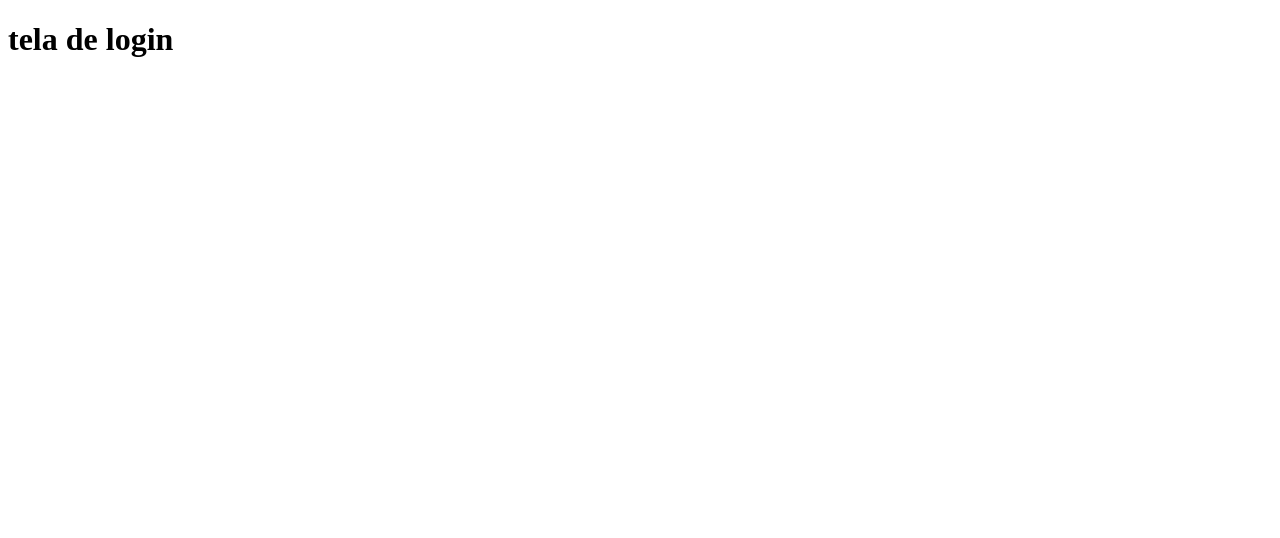
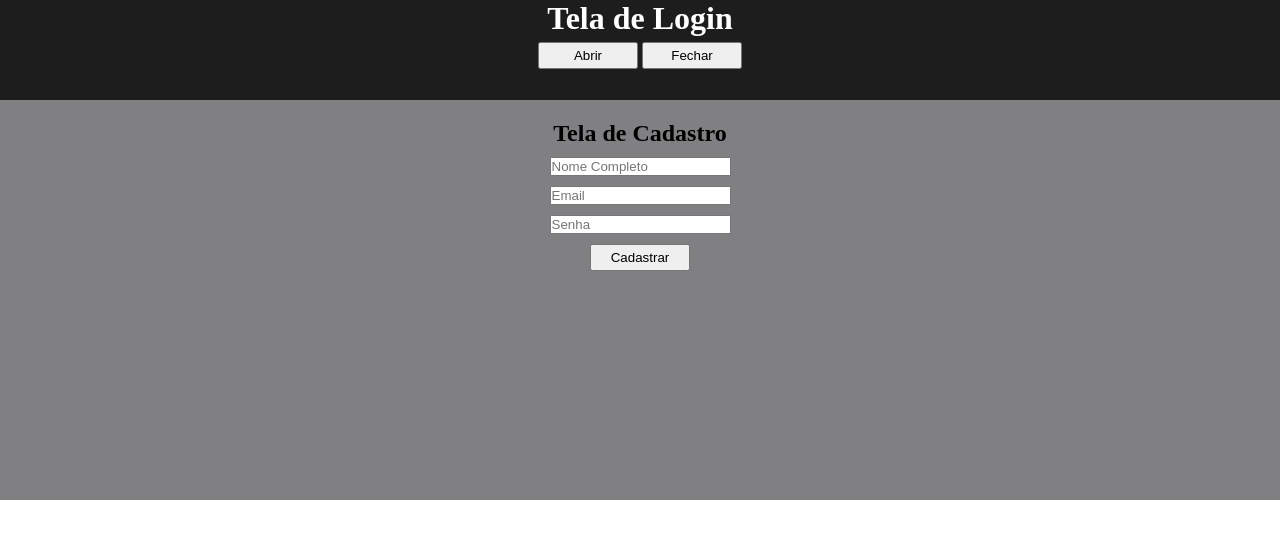
Before and after one commit to saumaeric/revisao-html-css, a plain HTML site: page aula-03/login.html in a window 1280 px wide. Drawn offline with Linux system fonts and the light colour scheme.

Commit message:
Atualização aula03

```diff
--- a/aula-03/login.html
+++ b/aula-03/login.html
@@ -3,11 +3,100 @@
 <head>
     <meta charset="UTF-8">
     <meta name="viewport" content="width=device-width, initial-scale=1.0">
-    <title>login</title>
+    <title> (200) - Aula 03 </title>
 </head>
 <body>
-    <h1>
-        tela de login
-    </h1>
+
+    <header>
+        <h1> Tela de Login </h1>
+    </<nav>
+        <div>
+            <button id="btnAbrir">Abrir</button>
+            <button class="btnFechar">Fechar</button>
+        </div>
+    </nav>
+    </header>
+
+    <div class="container">
+        <form>
+            <h2>Tela de Cadastro</h2>
+            <input type="text"placeholder="Nome Completo">
+            <input type="text"placeholder="Email">
+            <input type="text"placeholder="Senha">
+            <button id="btnCadastrar">Cadastrar</button>
+        </form>
+    </div>
+
+    <style>
+        *{
+            margin: 0; padding: 0; box-sizing: border-box;
+        }
+        body{
+            display: flex;
+            flex-direction: column;
+            align-items: center;
+        }
+        h1{
+            margin: top 5px;
+        }
+        header{
+            height: 100px;
+            width: 100vw;
+            color: #fff;
+            background-color: #1d1d1d;
+
+            gap: 5px;
+            display: flex;
+            align-items: center;
+            flex-direction: column;
+        }
+        .container{
+            height: 400px;
+            width: 100vw;
+            background-color: rgb(128, 127, 129);
+        }
+        button{
+            padding: 4px;
+            width: 100px;
+
+        }
+        form{
+            width: 30%;
+            margin: auto;
+
+            margin-top: 20px;
+            gap: 10px;
+            display: flex;
+            align-items: center;
+            flex-direction: column;
+        }
+    </style>
+    <script>
+        var btnAbrir = document.querySelector('#btnAbrir')
+        var btnCadastrar = document.querySelector('#btnCadastrar')
+        var btnFechar = document.querySelector('.btnFechar')
+        var ctx = document.querySelector('.container')
+
+        btnFechar.onclick = function(event){
+            event.preventDefault()
+
+            ctx.style.display = "none"
+        }
+
+        btnAbrir.onclick = function(event){
+            event.preventDefault()
+
+            ctx.style.display = 'flex'
+        }
+
+        btnCadastrar.onclick = function(event){
+            event.preventDefault()
+
+            alert('Cadastrado com Sucesso')
+
+            ctx.style.display = "none"
+        }
+    </script>
+
 </body>
 </html>
```
